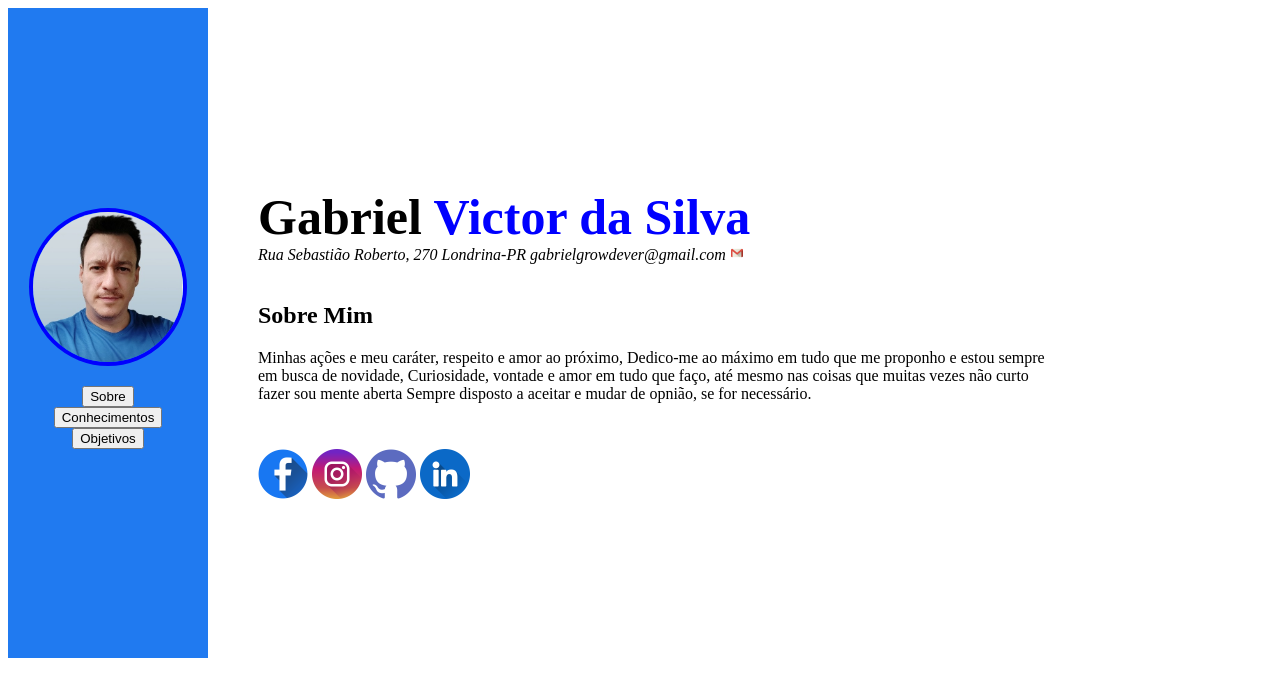
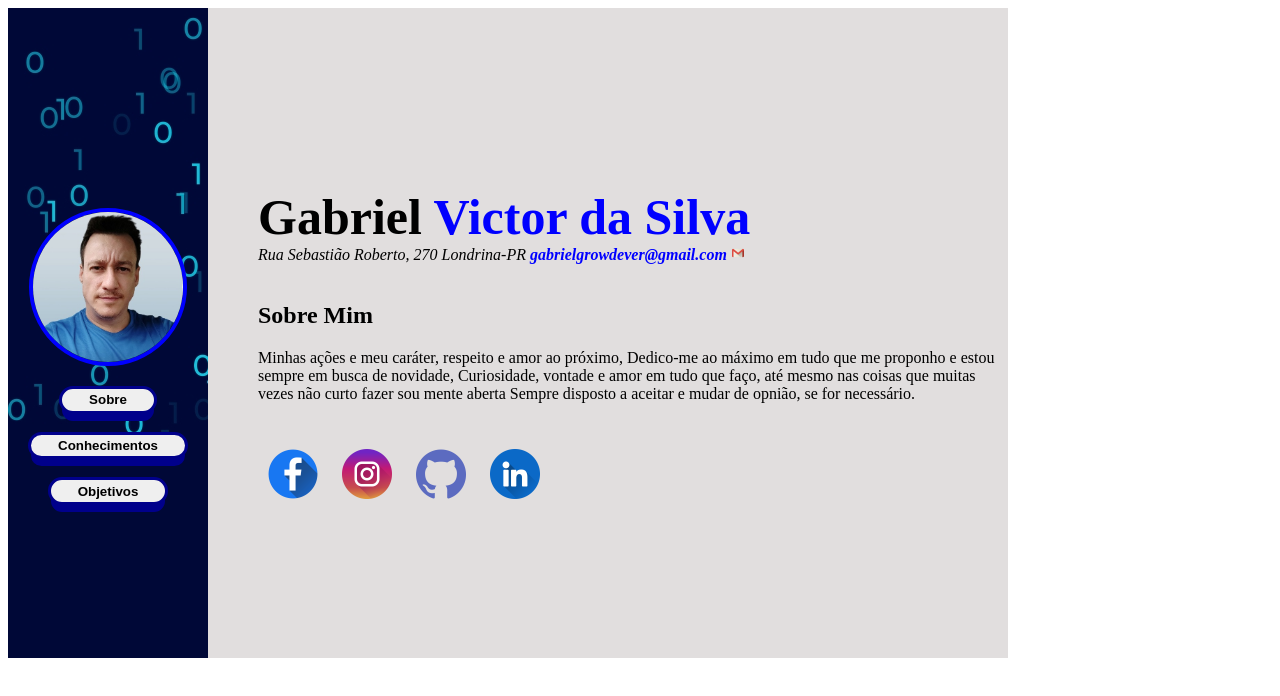
Before and after one commit to GGrowDever/curriculo-dg, a plain HTML site: page index.html in a window 1280 px wide. Drawn offline with Linux system fonts and the light colour scheme.

Commit message:
aplicado css nos links e margin nos icones social

```diff
--- a/index.html
+++ b/index.html
@@ -1,5 +1,5 @@
 <!DOCTYPE html>
-<html lang="en">
+<html lang="pt-br">
 	<head>
 		<meta charset="UTF-8" />
 		<meta name="viewport" content="width=device-width, initial-scale=1.0" />
@@ -22,10 +22,10 @@
 					<dl>
 						<a href="./index.html">
 							<dt><button>Sobre</button></dt></a
-						>
+						> <br>
 						<a href="./conhecimentos.html">
 							<dt><button>Conhecimentos</button></dt></a
-						>
+						> <br>
 						<a href="./objetivos.html">
 							<dt><button>Objetivos</button></dt></a
 						>
@@ -36,9 +36,9 @@
 		<section class="container2">
 			<main>
 				<h1 id="text">Gabriel <span id="cor2">Victor da Silva</span></h1>
-				<span><address>Rua Sebastião Roberto, 270 Londrina-PR gabrielgrowdever@gmail.com <a href="mailto:gabrielgrowdever@gmail.com" target="_blank"><img src="./imagens/gmail.png" alt="" srcset=""></a></span></address><br>
-				<h2>Sobre Mim</h2>
-				<p>
+				<span><address id="end">Rua Sebastião Roberto, 270 Londrina-PR <strong id="cor2">gabrielgrowdever@gmail.com</strong> <a href="mailto:gabrielgrowdever@gmail.com" target="_blank"><img src="./imagens/gmail.png" alt="" srcset=""></a></span></address><br>
+				<h2 id="end">Sobre Mim</h2>
+				<p id="end">
 					Minhas ações e meu caráter, respeito e amor ao próximo,
 					Dedico-me ao máximo em tudo que me proponho e estou sempre
 					em busca de novidade, Curiosidade, vontade e amor em tudo
@@ -47,11 +47,13 @@
 					opnião, se for necessário.
 				</p>
 				<div id="icons">
+
 				<a href="https://www.facebook.com/profile.php?id=100051390841737" target="_blank"><img src="./imagens/facebook.png" alt="facebook" srcset=""></a>
 				<a href="https://www.instagram.com/gabriel86victor/" target="_blank"><img src="./imagens/instagram.png" alt="instagram icon link" srcset=""></a>
 				<a href="https://github.com/GGrowDever" target="_blank"><img src="./imagens/github.png" alt="github icon link" srcset=""></a>
 				<a href="https://www.linkedin.com/in/gabriel-victor-silva-6ab8b413a/" target="_blank"><img src="./imagens/linkedin.png" alt="" srcset=""></a>
-				</div>
+
+			</div>
 			</main>
 		</section>
 	</body>
--- a/styles.css
+++ b/styles.css
@@ -9,7 +9,7 @@ section {
 }
 
 aside {
-     background-color: rgb(32, 122, 240);
+     background-image: url('./imagens/SL-103020-37400-12.jpg');
      width: 200px;
      height: 450px;
      text-align: center;
@@ -26,25 +26,86 @@ aside {
 
 }
 
+button{
+     border: 0;
+     cursor: pointer;
+     border-radius: 3em;
+     border: 3px solid darkblue;
+     font-weight: bold;
+     outline: none;
+     padding: .25em 2em;
+     position: relative;
+     transform-style: preserve-3d;
+     transition: all 150ms cubic-bezier(0.175, 0.885, 0.32, 1.275);
+
+     &::before {
+     background-color: darkblue;
+     border-radius: inherit;
+     box-shadow: 0 0 0 2px rgba(darken, green, blue, alpha), 0 .6em 0 0 rgba darkblue, .6;
+     content: '';
+     height: 100%;
+     left: 0;
+     position: absolute;
+     top: 0;
+     transform: translate3d(0, .75em, -1em);
+     transition: all 1500ms cubic-bezier(.175, .885, .32, 1.275);
+     width: 100%;
+  }
+
+  &:hover {
+    transform: translate(0, .25em);
+    background-color: aquamarine;
+
+    &::before {
+      box-shadow:
+        0 0 0 2px darkcyan,
+        0 .45em 0 0 rgba(darkblue, .8);
+      transform: translate3d(0, .5em, -1em);
+    }
+  }
+
+  &:active {
+    background: darkcyan;
+    transform: translate(0, .75em);
+
+    &::before {
+      box-shadow:
+        0 0 0 3px darkcyan,
+        0 0 darkblue;
+      transform: translate3d(0, 0, -1em);
+    }
+  }
+}
+
+
 main {
-     border: 1;
+     background-color: rgb(225, 222, 222);
      width: 800px;
-     height: 400px;
-     margin-left: 50px;
+     height: 470px;
      padding-top: 180px;
 
 }
 
 #text {
      font-size: 50px;
+     padding-left: 50px;
      margin: 0;
 
+}
 
+#end {
+     padding-left: 50px;
 }
+
 #cor2 {
      color: blue;
 }
 #icons {
+    position: relative;
     padding-top: 30px;
+    padding-left: 50px;
 
 }
+#icons > a {
+     margin: 0 10px;
+}
```
Also changed, not shown: imagens/SL-103020-37400-12.jpg (added).
